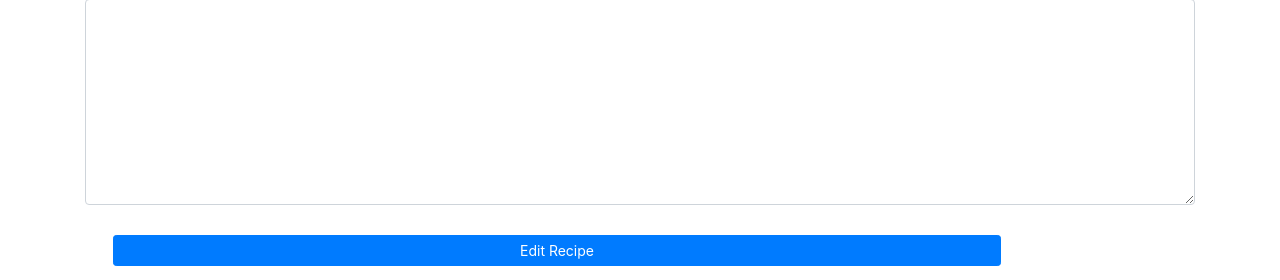
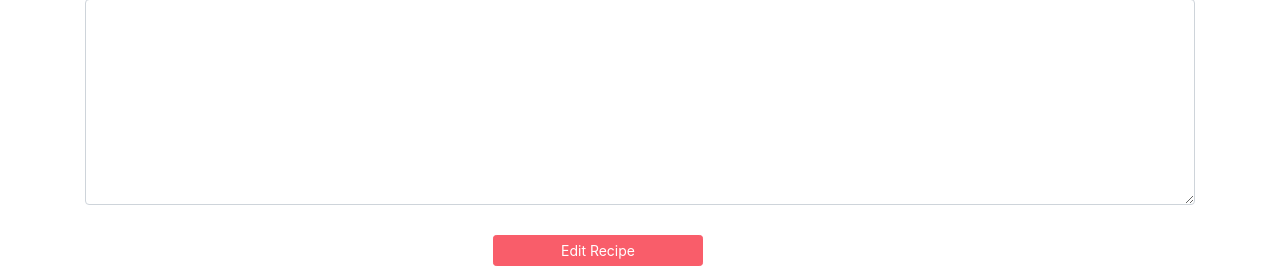
Before and after one commit to LibbyH52/Cookbook-App, a Flask app: template templates/editrecipe.html in a window 1280 px wide. Shown: the part 1345-1625 px from the top of the page. Run offline with Flask 2, Linux system fonts and the light colour scheme; the template is opened without the code that fills it, so the values that code supplies are empty; some libraries are stand-ins or nearby versions.

Commit message:
resized button on edit recipe page, reorgansied style.css to group button styles together, added custom colours to buttons

```diff
--- a/static/css/style.css
+++ b/static/css/style.css
@@ -63,6 +63,41 @@ h5 {
     text-transform: uppercase;
 }
 
+/***********************************button styles*/
+
+.btn-primary {
+    margin: 1em 2em;
+    width: 80%;
+}
+
+.btn.btn-primary.btn-sm.filter-btn {
+    background-color: #2f4b7c;
+    height: 80%;
+    margin: 5% 10%;
+    width: 30%;
+}
+
+.btn-edit{
+    background-color: #f95d6a;
+    border: 1px solid #f95d6a;
+    width: 60%;
+}
+
+.btn-edit:hover{
+    background-color: #f95d6a;
+    border: 1px solid #f95d6a;
+}
+
+.btn-delete{
+    background-color: #ff7c43;
+    border: 1px solid #ff7c43;
+}
+
+.btn-delete:hover{
+    background-color: #ff7c43;
+    border: 1px solid #ff7c43;
+}
+
 /**************************style for recipe cards*/
 
 .loop-item {
@@ -92,11 +127,6 @@ h5 {
    font-size: 1.5em;
    font-variant: small-caps;
    font-weight: 800;
-}
-
-.btn-primary {
-    margin: 1em 2em;
-    width: 80%;
 }
 
 .card-details{
@@ -145,25 +175,6 @@ ul li {
     list-style: none;
 }
 
-.btn-edit{
-    background-color: #ffa600;
-    border: 1px solid #ffa600;
-}
-
-.btn-edit:hover{
-    background-color: #ffa600;
-    border: 1px solid #ffa600;
-}
-
-.btn-delete{
-    background-color: #ff7c43;
-    border: 1px solid #ff7c43;
-}
-
-.btn-delete:hover{
-    background-color: #ff7c43;
-    border: 1px solid #ff7c43;
-}
 /********************************Form styles*/
 
 label {
--- a/templates/editrecipe.html
+++ b/templates/editrecipe.html
@@ -80,7 +80,11 @@
         <label for="instructions">Instructions: </label>
         <textarea class="form-control" name="Instructions" id="instructions" rows="8">{{recipe.Instructions}}</textarea>
     </div>
-    <button class="btn btn-primary btn-sm" type="submit" name="action">Edit Recipe</button>
+    <div class="row">
+      <div class="col-sm-12 offset-md-3 col-md-6 offset-lg-4 col-lg-4">
+        <button class="btn btn-primary btn-sm btn-edit" type="submit" name="action">Edit Recipe</button>
+      </div>
+    </div>
   </form>
 </div>
 
```
